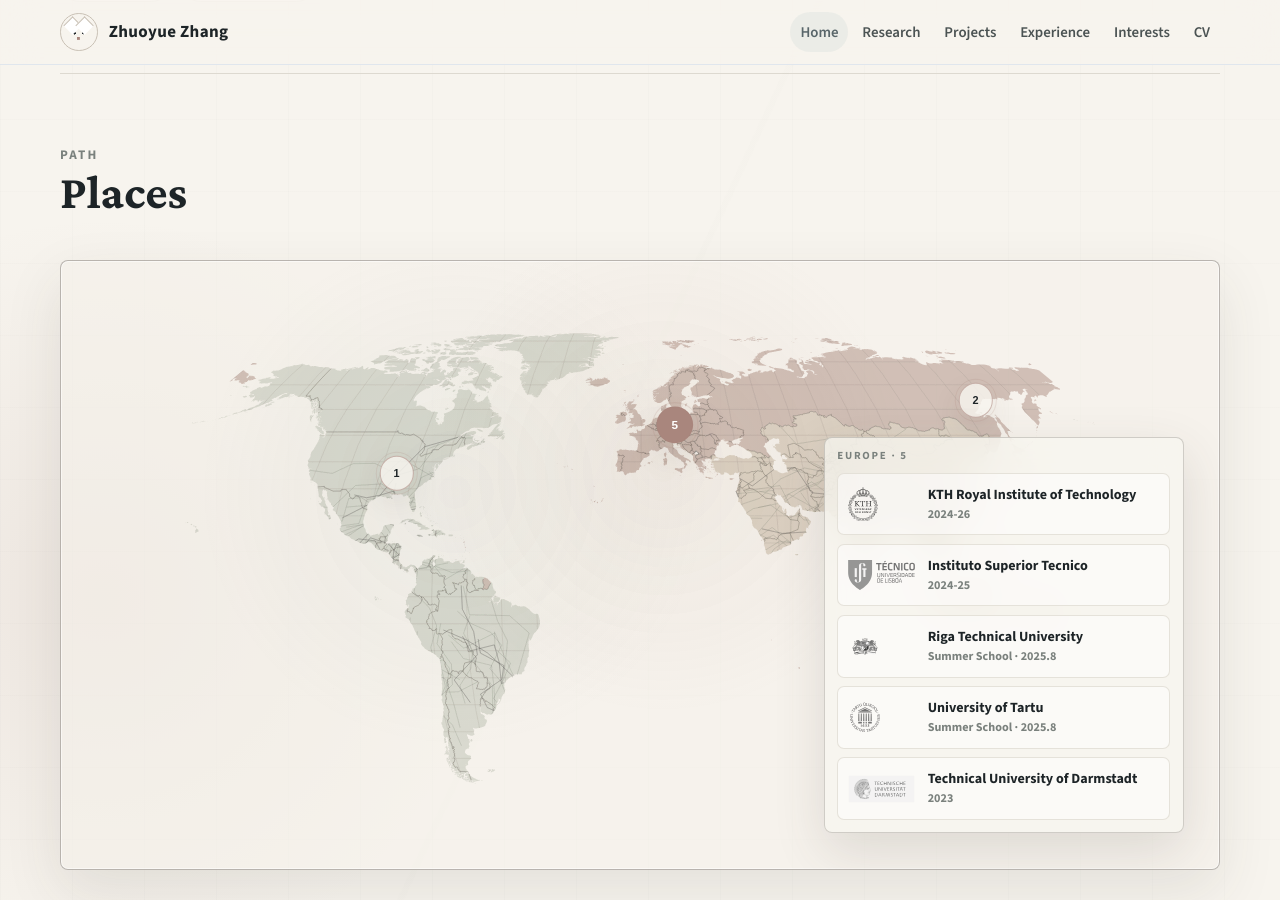
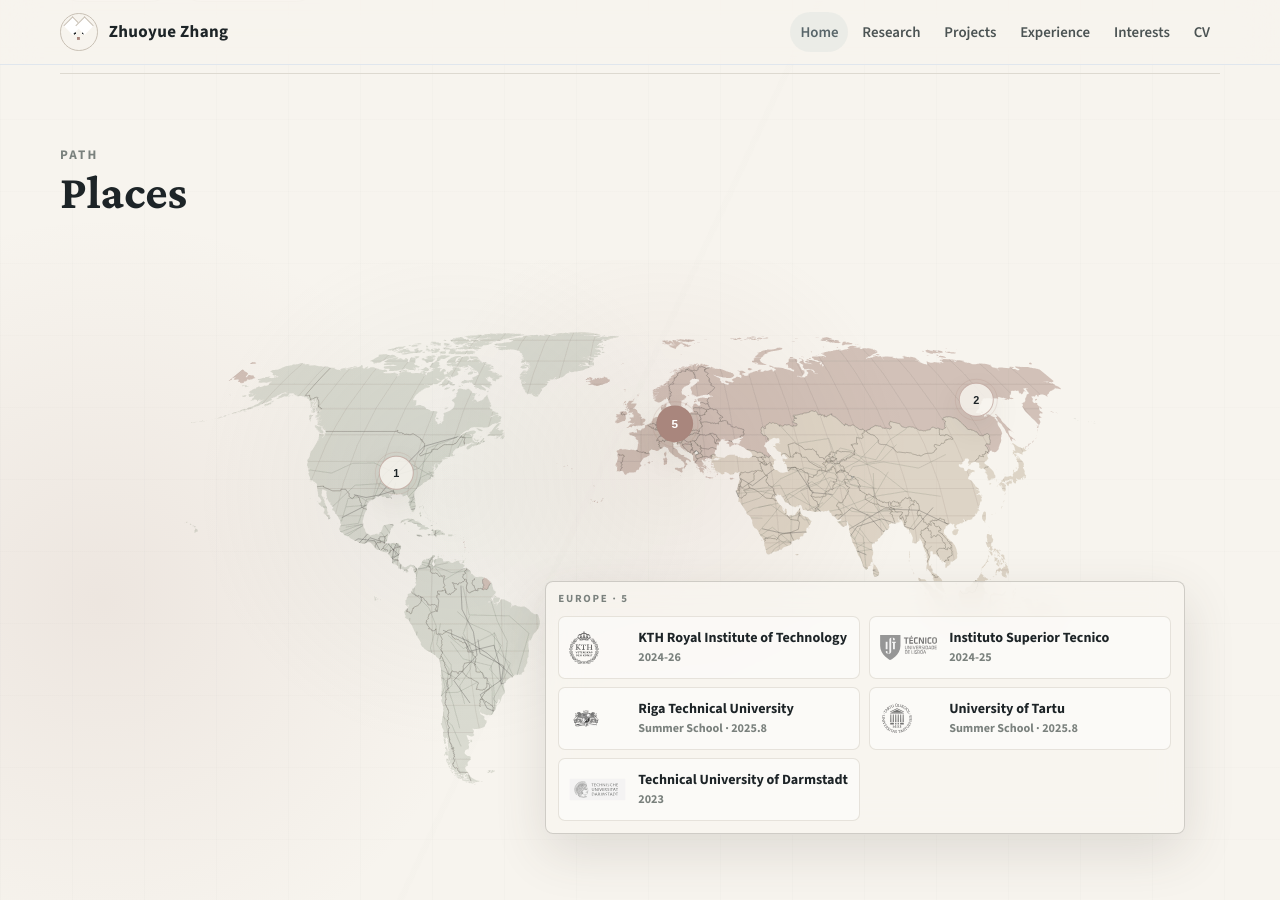
Before and after one commit to yayayida/yayayida.github.io, a Jekyll site: the page built from index.md, in a window 1280 px wide and 900 px high, scrolled down 1753 px. Built offline with Jekyll 4.4.1, drawn with Linux system fonts in a browser that asks for light colours.

Commit message:
Remove map frame and split school cards

```diff
--- a/assets/style.css
+++ b/assets/style.css
@@ -790,16 +790,13 @@ h3 {
 .map-stage {
   position: relative;
   min-height: 610px;
-  overflow: hidden;
-  border: 1px solid rgba(88, 79, 78, .38);
-  border-radius: 8px;
+  overflow: visible;
+  border: 0;
+  border-radius: 0;
   background:
     radial-gradient(circle at 52% 34%, rgba(169, 134, 125, .1), transparent 34%),
-    radial-gradient(circle at 34% 38%, rgba(142, 151, 146, .09), transparent 30%),
-    rgba(244, 241, 234, .56);
-  box-shadow:
-    inset 0 0 0 1px rgba(255, 255, 255, .52),
-    0 22px 58px rgba(63, 56, 52, .1);
+    radial-gradient(circle at 34% 38%, rgba(142, 151, 146, .09), transparent 30%);
+  box-shadow: none;
 }
 
 .academic-map-image {
@@ -863,12 +860,12 @@ h3 {
   right: clamp(1rem, 3vw, 2.2rem);
   bottom: clamp(1rem, 3vw, 2.2rem);
   display: grid;
-  width: min(360px, calc(100% - 2rem));
-  min-height: 260px;
+  width: min(640px, calc(100% - 2rem));
+  min-height: 220px;
   padding: .78rem;
   border: 1px solid rgba(103, 99, 91, .28);
   border-radius: 8px;
-  background: rgba(248, 246, 240, .76);
+  background: rgba(248, 246, 240, .72);
   box-shadow: 0 18px 52px rgba(73, 66, 56, .14);
   backdrop-filter: blur(16px);
   z-index: 4;
@@ -881,10 +878,12 @@ h3 {
 
 .journey-region.is-active {
   display: grid;
+  grid-template-columns: repeat(2, minmax(0, 1fr));
 }
 
 .journey-region__label {
   display: block;
+  grid-column: 1 / -1;
   margin-bottom: .15rem;
   color: var(--muted);
   font-size: .68rem;
@@ -896,8 +895,8 @@ h3 {
 
 .journey-card {
   display: grid;
-  grid-template-columns: 4.25rem minmax(0, 1fr);
-  gap: .72rem;
+  grid-template-columns: 3.7rem minmax(0, 1fr);
+  gap: .62rem;
   align-items: center;
   min-height: 3.9rem;
   padding: .58rem .62rem;
@@ -909,7 +908,7 @@ h3 {
 
 .journey-card img {
   display: block;
-  max-width: 4.2rem;
+  max-width: 3.55rem;
   max-height: 2.1rem;
   object-fit: contain;
   filter: grayscale(1) saturate(.45) contrast(.9);
@@ -1097,7 +1096,7 @@ h3 {
     right: 1rem;
     bottom: 1rem;
     left: auto;
-    width: min(360px, calc(100% - 2rem));
+    width: min(560px, calc(100% - 2rem));
     min-height: 250px;
   }
 }
@@ -1201,6 +1200,10 @@ h3 {
     padding: .65rem;
   }
 
+  .journey-region.is-active {
+    grid-template-columns: 1fr;
+  }
+
   .journey-card {
     grid-template-columns: 3.75rem minmax(0, 1fr);
     gap: .62rem;
```
